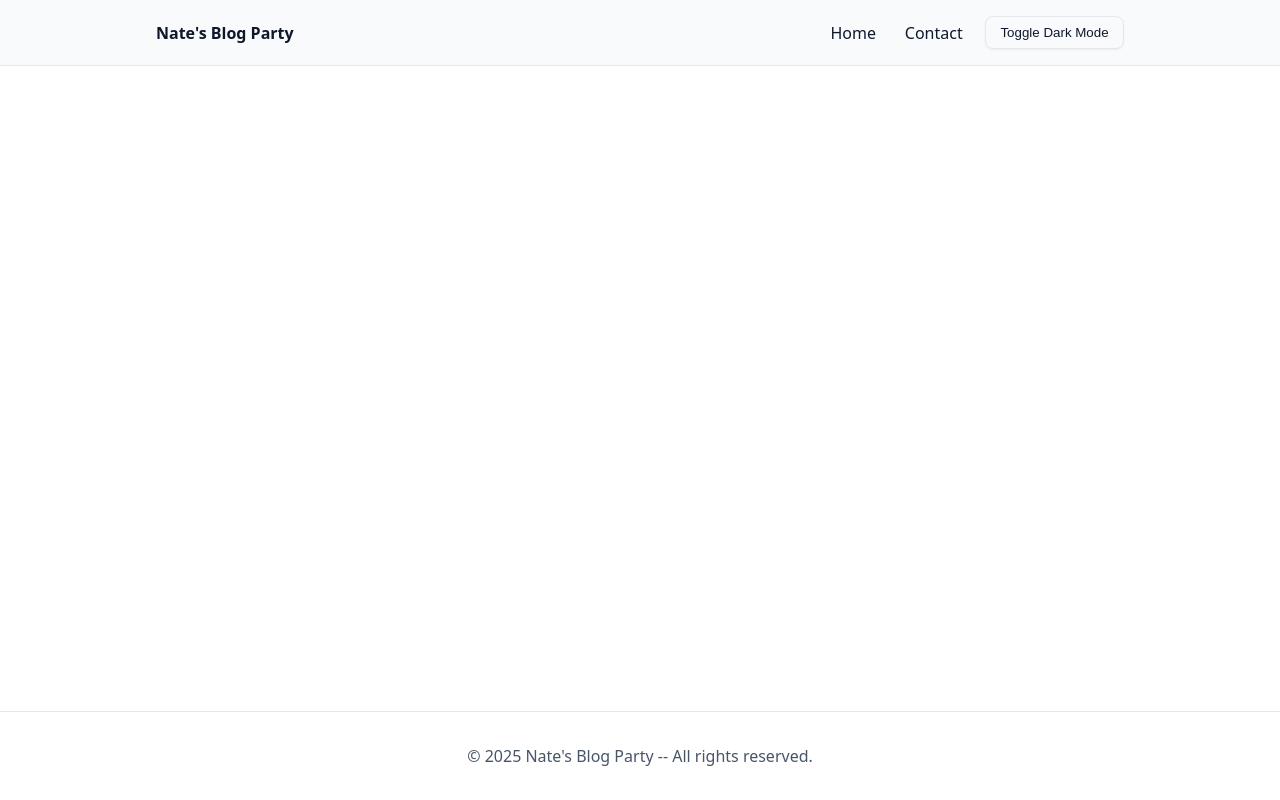
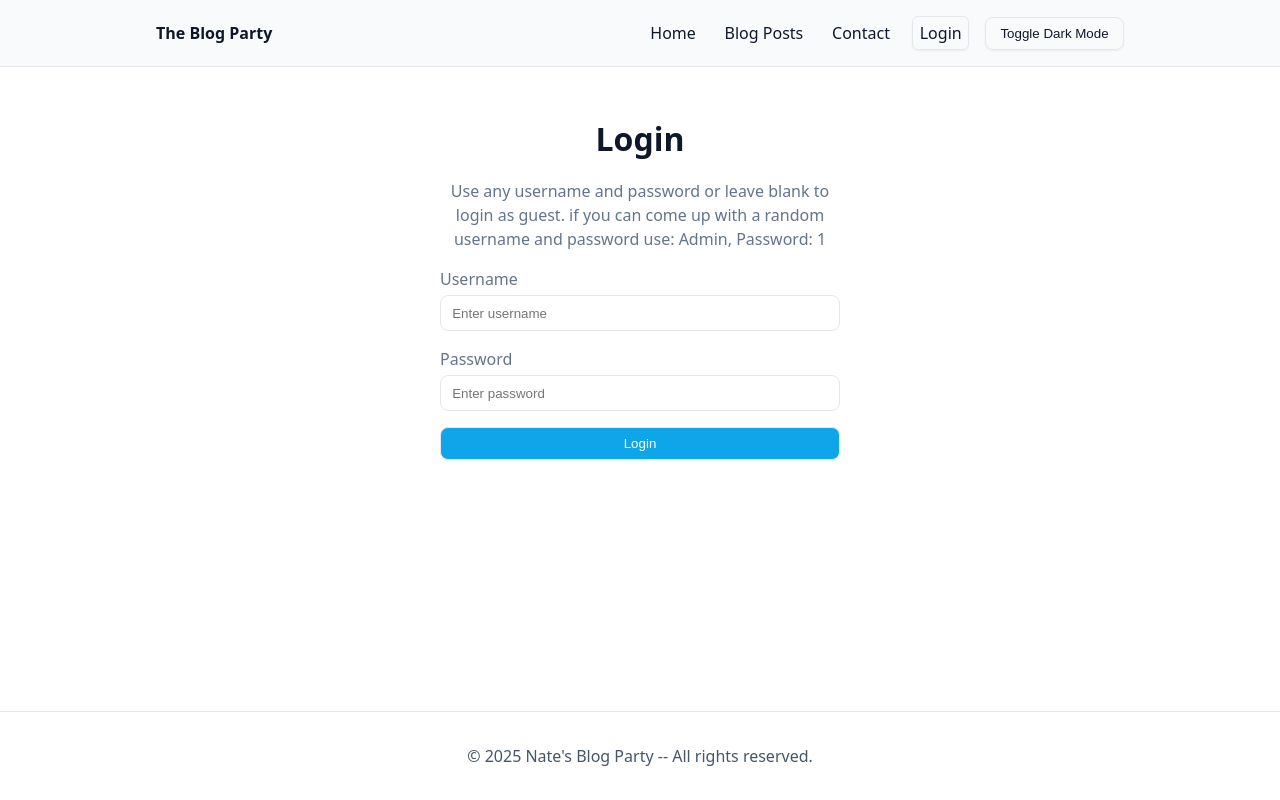
Before and after one commit to NateTheGreat-dev/react-blog-app, a React (Create React App) app: page /login in a window 1280 px wide. Built offline with nearby package versions, Linux system fonts and the light colour scheme.

Commit message:
latest changes, for project

```diff
--- a/src/App.js
+++ b/src/App.js
@@ -1,34 +1,63 @@
 import React from "react";
 import { BrowserRouter, Routes, Route } from "react-router-dom";
 import { ThemeProvider } from "./context/ThemeContext";
+import { AuthProvider } from "./context/AuthContext";
 import Header from "./components/Header";
 import Footer from "./components/Footer";
+import HomePage from "./pages/HomePage";
 import BlogPostsPage from "./pages/BlogPostsPage";
 import IndividualPostPage from "./pages/IndividualPostPage";
 import ContactPage from "./pages/ContactPage";
+import LoginPage from "./pages/LoginPage";
+import ProtectedRoute from "./components/ProtectedRoute";
 
 export default function App() {
-  //Each page is responsible for fetching its own data.
+  // Each page is responsible for fetching its own data.
   return (
     <ThemeProvider>
+      <AuthProvider>
         <BrowserRouter>
           <div className="page">
             <Header />
             <main className="container content">
               <Routes>
-              {/*home page*/}
-              <Route path="/" element={<BlogPostsPage />} />
+                {/* Landing / Home page */}
+                <Route path="/" element={<HomePage />} />
 
-              {/*individual post page shows one post, its author, and comments*/}
-              <Route path="/post/:id" element={<IndividualPostPage />} />
+                {/* Login page */}
+                <Route path="/login" element={<LoginPage />} />
 
-              {/*contact page*/}
+                {/* Protected blog posts page */}
+                <Route
+                  path="/posts"
+                  element={
+                    <ProtectedRoute>
+                      <BlogPostsPage />
+                    </ProtectedRoute>
+                  }
+                />
+
+                {/* Protected individual post page */}
+                <Route
+                  path="/post/:id"
+                  element={
+                    <ProtectedRoute>
+                      <IndividualPostPage />
+                    </ProtectedRoute>
+                  }
+                />
+
+                {/* Contact page (public) */}
                 <Route path="/contact" element={<ContactPage />} />
+
+                {/* Catch-all */}
+                <Route path="*" element={<p>Page not found.</p>} />
               </Routes>
             </main>
             <Footer />
           </div>
         </BrowserRouter>
+      </AuthProvider>
     </ThemeProvider>
   );
 }
--- a/src/components/Header.jsx
+++ b/src/components/Header.jsx
@@ -1,20 +1,47 @@
+// Header.jsx
 import React, { useContext } from "react";
 import { Link } from "react-router-dom";
 import { ThemeContext } from "../context/ThemeContext";
+import { useAuth } from "../context/AuthContext";
 
 export default function Header() {
-  //read the current theme from context and a function to toggle it.
+  // Read the current theme from context and a function to toggle it.
   const { theme, toggleTheme } = useContext(ThemeContext);
+
+  // Read auth info from our new AuthContext
+  const { isAuthenticated, user, logout } = useAuth();
+
+  function handleLogout() {
+    logout();
+  }
 
   return (
     <header className="site-header">
       <div className="container header-inner">
-        <div className="brand">Nate's Blog Party</div>
+        <div className="brand">The Blog Party</div>
 
         <nav className="nav">
           {/* Normal links to the routes */}
           <Link to="/">Home</Link>
+          <Link to="/posts">Blog Posts</Link>
           <Link to="/contact">Contact</Link>
+
+          {/* Show login / logout links based on auth state */}
+          {isAuthenticated ? (
+            <>
+              <span className="user-label">
+                Logged in as <b>{user?.username}</b>
+              </span>
+              <button onClick={handleLogout} className="btn btn-outline">
+                Logout
+              </button>
+            </>
+          ) : (
+            <Link to="/login" className="btn btn-outline">
+              Login
+            </Link>
+          )}
+
           {/* Button change for light and dark */}
           <button onClick={toggleTheme} className="btn btn-outline">
             Toggle {theme === "light" ? "Dark" : "Light"} Mode
--- a/src/components/PostCard.jsx
+++ b/src/components/PostCard.jsx
@@ -1,25 +1,29 @@
 import React from "react";
 import CommentForm from "./CommentForm.jsx";
+import { useAuth } from "../context/AuthContext";
 
 export default function PostCard({
-  post,                //title, content, date
-  user,                //name, email or null while loading
-  comments = [],       //list of comments to show
-  onAddComment,        //function to call when the form submits
-  loadingAll = false,  //true while user comments are loading
-  postingComment = false, //true while we are sending a comment to the server
+  post,
+  user,
+  comments = [],
+  onAddComment,
+  loadingAll = false,
+  postingComment = false,
 }) {
+  //check if the user is logged in, using our auth context
+  const { isAuthenticated } = useAuth();
+
   return (
     <article className="post-card">
-      {/*POST CONTENT*/}
+      {/* POST CONTENT */}
       <h2 className="post-title">{post.title}</h2>
       <p className="post-content">{post.content}</p>
 
-      {/*AUTHOR INFO*/}
+      {/* AUTHOR INFO */}
       <div className="meta">
         <div>
           <b>Author:</b>{" "}
-          {/*If user is still loading, show that*/}
+          {/* If user is still loading */}
           {user ? `${user.name} (${user.email})` : "Loading author…"}
         </div>
         <div>
@@ -27,17 +31,24 @@ export default function PostCard({
         </div>
       </div>
 
-      {/*COMMENTS SECTION*/}
+      {/* COMMENTS SECTION */}
       <section className="comments">
         <h3>Comments</h3>
 
-        {/*The form calls onAddComment({ name, text }) when submitted */}
-        <CommentForm
-          onAdd={(payload) => onAddComment && onAddComment(payload)}
-          disabled={postingComment}
-        />
+        {}
+        {isAuthenticated ? (
+          <CommentForm
+            onAdd={(payload) => onAddComment && onAddComment(payload)}
+            disabled={postingComment}
+          />
+        ) : (
+          <p className="muted">
+            You must be logged in to write a comment. Use the Login button at
+            the top of the page.
+          </p>
+        )}
 
-        {/*Show either loading, empty, or the actual list*/}
+        {/* Show either loading, empty, or the actual list */}
         {loadingAll && comments.length === 0 ? (
           <p>Loading comments…</p>
         ) : comments.length === 0 ? (
@@ -47,7 +58,7 @@ export default function PostCard({
             {comments.map((c) => (
               <li key={c.id} style={{ marginBottom: ".4rem" }}>
                 <b>{c.name || "Anonymous"}:</b> {c.body || c.text}
-                {/*Label temporary comments*/}
+                {/* Label temporary comments */}
                 {c._optimistic ? (
                   <em style={{ marginLeft: 8, color: "var(--muted)" }}>
                     (posting…)
--- /dev/null
+++ b/src/components/ProtectedRoute.jsx
@@ -0,0 +1,15 @@
+import React from "react";
+import { Navigate } from "react-router-dom";
+import { useAuth } from "../context/AuthContext";
+
+export default function ProtectedRoute({ children }) {
+  const { isAuthenticated } = useAuth();
+
+  if (!isAuthenticated) {
+    //if not logged in, send to login page
+    return <Navigate to="/login" replace />;
+  }
+
+  //if logged in, show the original page
+  return children;
+}
--- /dev/null
+++ b/src/context/AuthContext.jsx
@@ -0,0 +1,57 @@
+import React, { createContext, useContext, useEffect, useState } from "react";
+
+export const AuthContext = createContext();
+
+export function AuthProvider({ children }) {
+  const [user, setUser] = useState(() => {
+    //try to load a saved user from localStorage so refresh keeps you logged in
+    const saved = localStorage.getItem("auth-user");
+    return saved ? JSON.parse(saved) : null;
+  });
+
+  //keep localStorage in sync whenever user changes
+  useEffect(() => {
+    if (user) {
+      localStorage.setItem("auth-user", JSON.stringify(user));
+    } else {
+      localStorage.removeItem("auth-user");
+    }
+  }, [user]);
+
+  //simple login function
+  function login(username, password) {
+    //basic validation because there is no server to check logins
+    if (!username || !password) {
+      return { success: false, message: "Please enter a username and password." };
+    }
+
+    //for this project, ANY non-empty username/password logs in.
+    const fakeUser = { username };
+    setUser(fakeUser);
+
+    return { success: true };
+  }
+
+  //logout: clear the user
+  function logout() {
+    setUser(null);
+  }
+
+  //helper boolean
+  const isAuthenticated = !!user;
+
+  //value that all components can read
+  const value = {
+    user,
+    isAuthenticated,
+    login,
+    logout,
+  };
+
+  return <AuthContext.Provider value={value}>{children}</AuthContext.Provider>;
+}
+
+//helper hook so components can do: const auth = useAuth();
+export function useAuth() {
+  return useContext(AuthContext);
+}
--- a/src/index.css
+++ b/src/index.css
@@ -154,6 +154,7 @@ label {
 
 input[type="text"],
 input[type="email"],
+input[type="password"],
 textarea {
   width: 100%;
   display: block;
@@ -309,3 +310,60 @@ html[data-theme="dark"] .contact-page textarea {
   color: #e5e7eb;
   border-color: #374151;
 }
+
+/* Home / Landing Page */
+.home-page {
+  padding: 2rem 1rem;
+  text-align: center;
+}
+
+.home-inner {
+  max-width: 600px;
+  margin: 0 auto;
+}
+
+.home-tagline {
+  font-size: 1.2rem;
+  margin-bottom: 0.5rem;
+}
+
+.home-description {
+  color: var(--muted);
+  margin-top: 0.5rem;
+}
+
+.home-actions {
+  display: flex;
+  justify-content: center;
+  gap: 1rem;
+  margin-top: 1.5rem;
+  flex-wrap: wrap;
+}
+
+/* Login Page */
+.login-page {
+  max-width: 400px;
+  margin: 2rem auto;
+}
+
+.login-page h1 {
+  text-align: center;
+}
+
+.login-page .muted {
+  text-align: center;
+  color: var(--muted);
+  margin-bottom: 1rem;
+}
+
+.login-form {
+  display: flex;
+  flex-direction: column;
+  gap: 0.75rem;
+}
+
+.login-form label {
+  display: flex;
+  flex-direction: column;
+  gap: 0.25rem;
+}
--- /dev/null
+++ b/src/pages/HomePage.jsx
@@ -0,0 +1,30 @@
+import React from "react";
+import { Link } from "react-router-dom";
+
+export default function HomePage() {
+  return (
+    <section className="home-page">
+      <div className="home-inner">
+        <h1>Welcome to The Blog Party </h1>
+
+        <p className="home-tagline">
+          This is a place where you can talk about anything. Please keep it respectful! and remain as interactive as possible.
+        </p>
+
+        <p className="home-description">
+          Use the buttons below to log in.
+          You must login to view and create blog posts.
+        </p>
+
+        <div className="home-actions">
+          <Link to="/login" className="btn">
+            Login
+          </Link>
+          <Link to="/posts" className="btn btn-outline">
+            Explore Blog
+          </Link>
+        </div>
+      </div>
+    </section>
+  );
+}
--- /dev/null
+++ b/src/pages/LoginPage.jsx
@@ -0,0 +1,71 @@
+import React, { useState } from "react";
+import { useNavigate, Navigate } from "react-router-dom";
+import { useAuth } from "../context/AuthContext";
+
+export default function LoginPage() {
+  const { login, isAuthenticated } = useAuth();
+  const navigate = useNavigate();
+  const [username, setUsername] = useState("");
+  const [password, setPassword] = useState("");
+  const [errorMsg, setErrorMsg] = useState("");
+
+  //if already logged in, go to blog page
+  if (isAuthenticated) {
+    return <Navigate to="/posts" replace />;
+  }
+
+  function handleSubmit(e) {
+    e.preventDefault();
+
+    //clear previous error
+    setErrorMsg("");
+
+    const result = login(username.trim(), password.trim());
+
+    if (!result.success) {
+      setErrorMsg(result.message || "Login failed.");
+      return;
+    }
+    navigate("/posts");
+  }
+
+  return (
+    <section className="login-page">
+      <h1>Login</h1>
+      <p className="muted">
+        Use any username and password or leave blank to login as guest.
+        if you can come up with a random username and password use: Admin, Password: 1
+      </p>
+
+      <form className="form-stack login-form" onSubmit={handleSubmit}>
+        <label>
+          Username
+          <input
+            className="comment-input"
+            type="text"
+            value={username}
+            onChange={(e) => setUsername(e.target.value)}
+            placeholder="Enter username"
+          />
+        </label>
+
+        <label>
+          Password
+          <input
+            className="comment-input"
+            type="password"
+            value={password}
+            onChange={(e) => setPassword(e.target.value)}
+            placeholder="Enter password"
+          />
+        </label>
+
+        {errorMsg && <p style={{ color: "crimson" }}>{errorMsg}</p>}
+
+        <button className="btn" type="submit">
+          Login
+        </button>
+      </form>
+    </section>
+  );
+}
```
Lines whose indentation alone changed are shown as unchanged.
